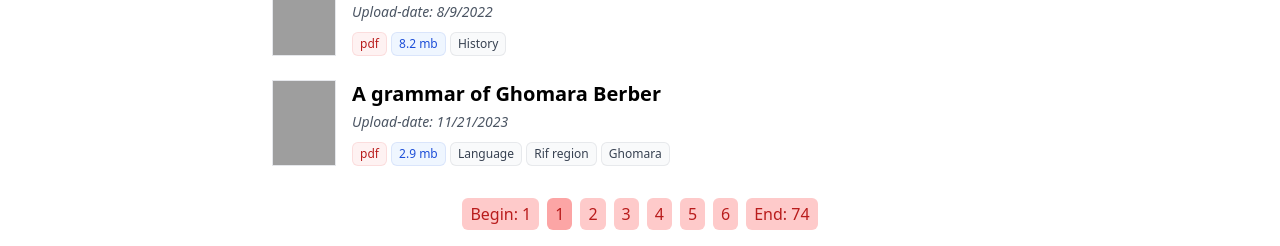
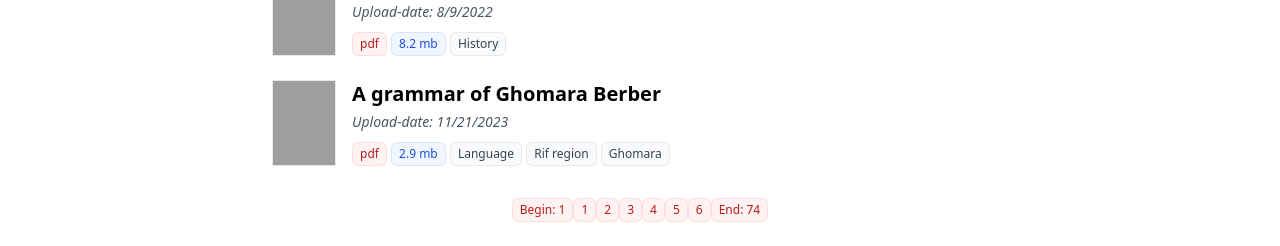
Before and after one commit to Adel-Atzouza/tarifiyt.com, a Flask app: page /library.html/ in a window 1280 px wide. Shown: the part 916-1162 px from the top of the page. After the commit the page ends 1138 px from the top, so only its background shows below. Run offline with Flask 3, Linux system fonts and the light colour scheme; some libraries are stand-ins or nearby versions; grey boxes are pictures that could not be loaded.

Commit message:
Fix button layout

```diff
--- a/templates/library.html
+++ b/templates/library.html
@@ -137,7 +137,8 @@
 
             const button_begin = document.createElement('button');
             button_begin.textContent = 'Begin: 1';
-            button_begin.classList.add('mx-1', 'px-2', 'py-1', 'bg-red-200', 'text-red-700', 'rounded-md', 'focus:outline-none', 'focus:bg-red-300');
+            button_begin.classList.add('inline-flex', 'rounded-md', 'bg-red-50', 'px-2', 'py-1', 'text-xs', 'font-medium', 'text-red-700', 'ring-1', 'ring-inset', 'ring-red-600/10');
+            // button_begin.classList.add('mx-1', 'px-2', 'py-1', 'bg-red-200', 'text-red-700', 'rounded-md', 'focus:outline-none', 'focus:bg-red-300');
             button_begin.addEventListener('click', () => {
                 currentPage = 1;
                 displayBooks(currentPage, data);
@@ -149,7 +150,8 @@
             for (let i = startPage; i <= endPage; i++) {
                 const button = document.createElement('button');
                 button.textContent = i;
-                button.classList.add('mx-1', 'px-2', 'py-1', 'bg-red-200', 'text-red-700', 'rounded-md', 'focus:outline-none', 'focus:bg-red-300');
+                button.classList.add('inline-flex', 'rounded-md', 'bg-red-50', 'px-2', 'py-1', 'text-xs', 'font-medium', 'text-red-700', 'ring-1', 'ring-inset', 'ring-red-600/10');
+                // button.classList.add('mx-1', 'px-2', 'py-1', 'bg-red-200', 'text-red-700', 'rounded-md', 'focus:outline-none', 'focus:bg-red-300');
                 if (i === currentPage) {
                     button.classList.add('bg-red-300');
                 } else {
@@ -164,7 +166,9 @@
 
             const button_end = document.createElement('button');
             button_end.textContent = 'End: ' + totalPages;
-            button_end.classList.add('mx-1', 'px-2', 'py-1', 'bg-red-200', 'text-red-700', 'rounded-md', 'focus:outline-none', 'focus:bg-red-300');
+            // add these styles to button <span class="inline-flex rounded-md bg-red-50 px-2 py-1 text-xs font-medium text-red-700 ring-1 ring-inset ring-red-600/10">${data[i].mimeType.split("/")[1]}</span>
+            button_end.classList.add('inline-flex', 'rounded-md', 'bg-red-50', 'px-2', 'py-1', 'text-xs', 'font-medium', 'text-red-700', 'ring-1', 'ring-inset', 'ring-red-600/10');
+            // button_end.classList.add('mx-1', 'px-2', 'py-1', 'bg-red-200', 'text-red-700', 'rounded-md', 'focus:outline-none', 'focus:bg-red-300');
             button_end.addEventListener('click', () => {
                 currentPage = totalPages;
                 displayBooks(currentPage, data);
@@ -223,9 +227,8 @@
                 for (let i = 0; i < badges.length; i++) {
                     const button = document.createElement('button');
                     button.textContent = badges[i];
-                    // add these styles to button <span class="inline-flex rounded-md bg-red-50 px-2 py-1 text-xs font-medium text-red-700 ring-1 ring-inset ring-red-600/10">${data[i].mimeType.split("/")[1]}</span>
+
                     button.classList.add("inline-flex", "rounded-md", "bg-red-50", "px-2", "py-1", "text-xs", "font-medium", "text-red-700", "ring-1", "ring-inset", "ring-red-600/10");
-                    // button.classList.add('mx-1', 'px-2', 'py-1', 'bg-red-200', 'text-red-700', 'rounded-md', 'focus:outline-none', 'focus:bg-red-300');
                     button.addEventListener('click', () => {
                         const filteredData = info.filter(book => book.directories.slice(2).includes(badges[i]));
                         console.log(filteredData);
```
